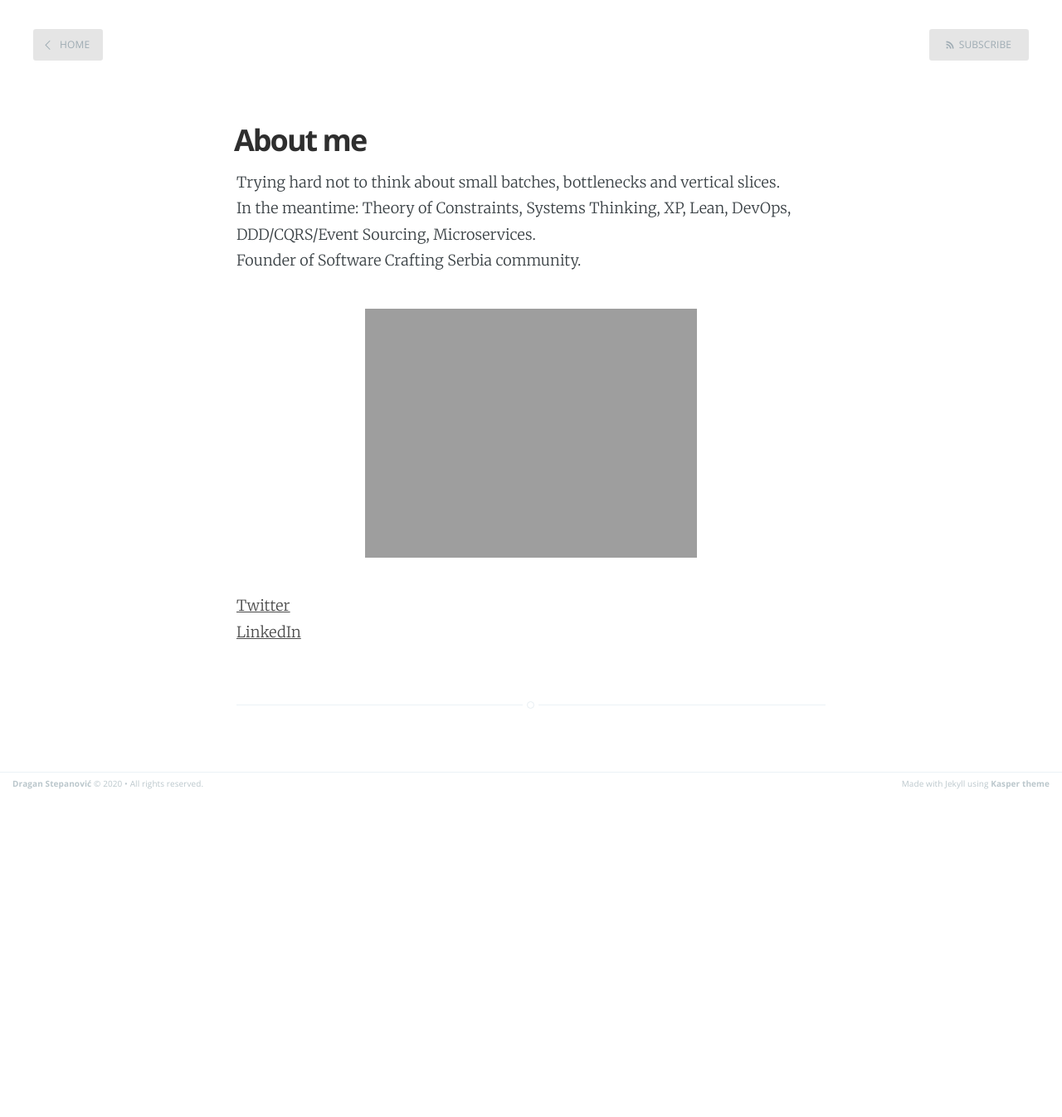
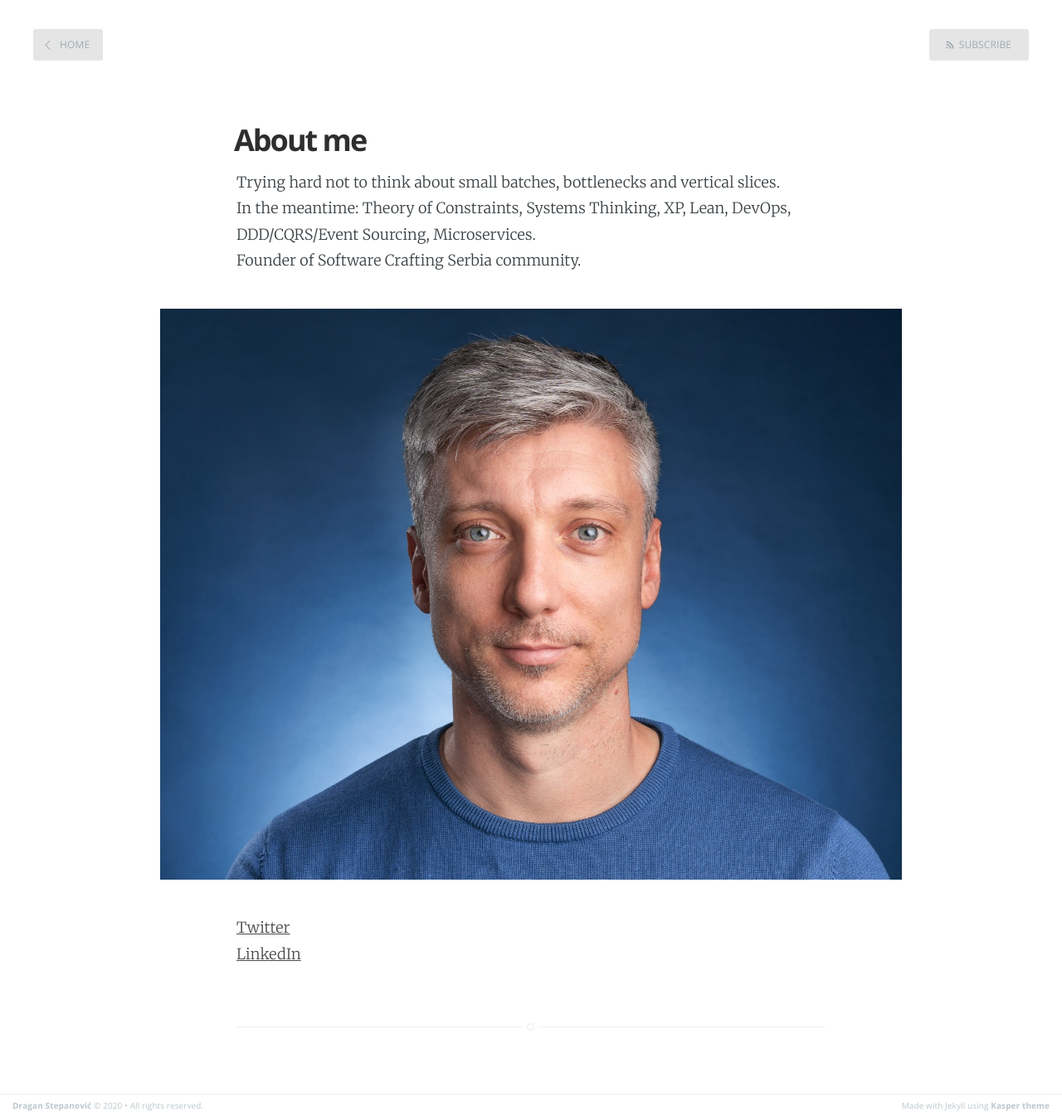
Before and after one commit to dragan-stepanovic/dragan-stepanovic.github.io, a Jekyll site: the page built from about.md, in a window 1280 px wide. Shown: the whole page at 83% size. Built offline with Jekyll 4.4.1, drawn with Linux system fonts in a browser that asks for light colours; before the commit the page ends 958 px from its top, so only the background shows below that.

Commit message:
Update about.md

```diff
--- a/about.md
+++ b/about.md
@@ -7,7 +7,7 @@ Trying hard not to think about small batches, bottlenecks and vertical slices.
 In the meantime: Theory of Constraints, Systems Thinking, XP, Lean, DevOps, DDD/CQRS/Event Sourcing, Microservices.
 Founder of Software Crafting Serbia community.
 
-![](/assets/images/profile.jpg =250x)
+![](/assets/images/profile.jpg)
 
 [Twitter](http://www.twitter.com/d_stepanovic)
 [LinkedIn](http://www.linkedin.com/in/dstepanovic)
```
